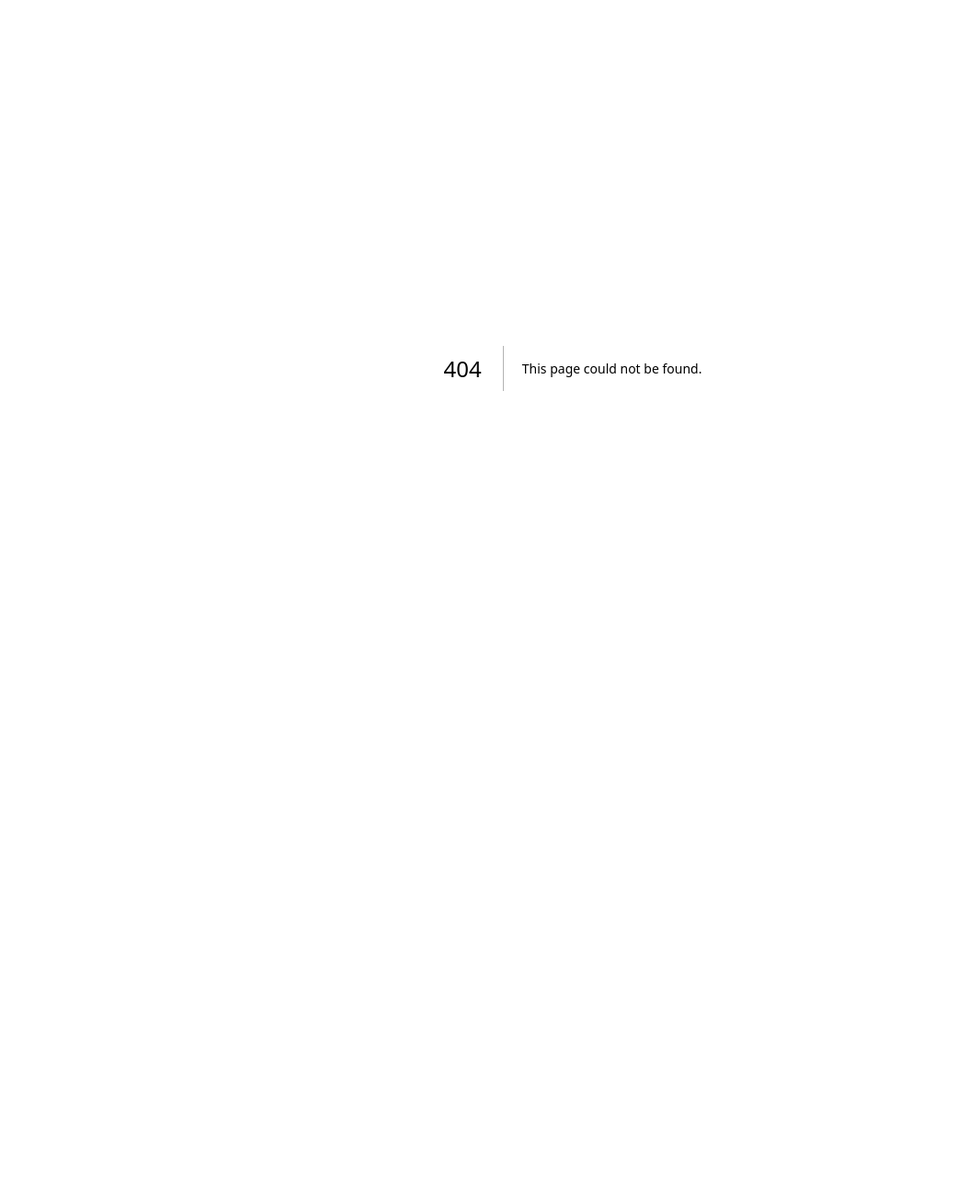
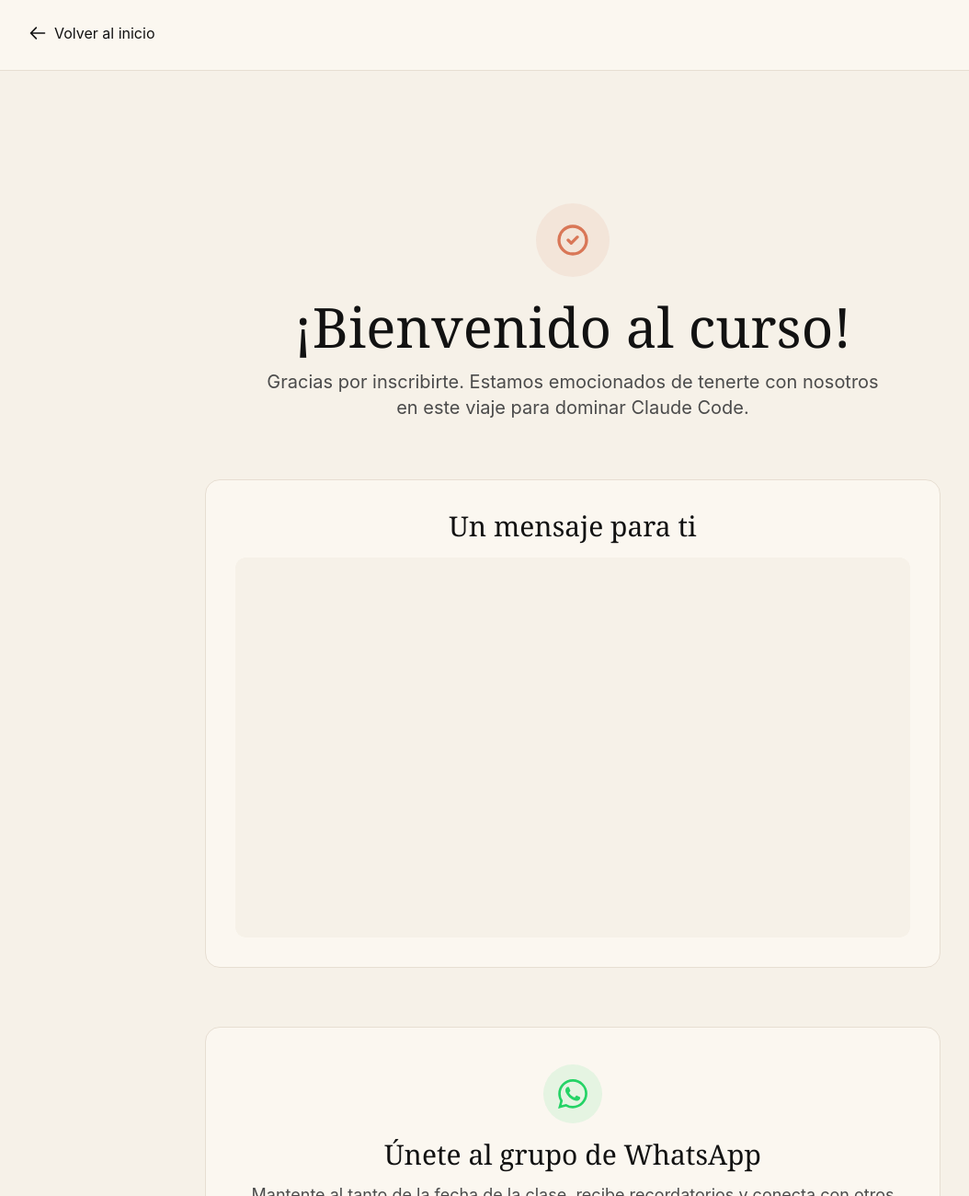
Before and after one commit to camidevai/CladeCodeConDaniel, a Next.js app: page /inscripcion in a window 1280 px wide. Before the commit this address had no page. Shown: the top 1300 px of the page at 92% size, without its empty margins (17-1071 px from the left). Before the commit the page ends 800 px from the top, so only its background shows below. Built offline with nearby package versions, Linux system fonts and the light colour scheme.

Commit message:
Add inscription page with WhatsApp group and thank you video

```diff
--- /dev/null
+++ b/app/inscripcion/page.tsx
@@ -0,0 +1,137 @@
+import type { Metadata } from "next";
+
+export const metadata: Metadata = {
+  title: "¡Bienvenido al Curso! | Claude Code",
+  description: "Gracias por inscribirte. Únete al grupo de WhatsApp para estar atento a la clase.",
+};
+
+export default function InscripcionPage() {
+  return (
+    <main className="min-h-screen bg-bg">
+      {/* Header */}
+      <header className="border-b border-border bg-surface">
+        <div className="max-w-7xl mx-auto px-6 sm:px-8 lg:px-12 py-6">
+          <a href="/" className="inline-flex items-center gap-2 text-text hover:text-accent transition-colors">
+            <svg className="w-5 h-5" fill="none" stroke="currentColor" viewBox="0 0 24 24">
+              <path strokeLinecap="round" strokeLinejoin="round" strokeWidth={2} d="M10 19l-7-7m0 0l7-7m-7 7h18" />
+            </svg>
+            Volver al inicio
+          </a>
+        </div>
+      </header>
+
+      {/* Main Content */}
+      <section className="py-20 sm:py-28 lg:py-36">
+        <div className="max-w-4xl mx-auto px-6 sm:px-8 lg:px-12">
+
+          {/* Welcome Message */}
+          <div className="text-center mb-16">
+            <div className="inline-flex items-center justify-center w-20 h-20 rounded-full bg-accent/10 mb-6">
+              <svg className="w-10 h-10 text-accent" fill="none" stroke="currentColor" viewBox="0 0 24 24">
+                <path strokeLinecap="round" strokeLinejoin="round" strokeWidth={2} d="M9 12l2 2 4-4m6 2a9 9 0 11-18 0 9 9 0 0118 0z" />
+              </svg>
+            </div>
+            <h1 className="font-editorial text-4xl sm:text-5xl lg:text-6xl text-text mb-4">
+              ¡Bienvenido al curso!
+            </h1>
+            <p className="text-lg sm:text-xl text-muted max-w-2xl mx-auto">
+              Gracias por inscribirte. Estamos emocionados de tenerte con nosotros en este viaje para dominar Claude Code.
+            </p>
+          </div>
+
+          {/* Thank You Video */}
+          <div className="mb-16">
+            <div className="bg-surface border border-border rounded-2xl p-6 sm:p-8">
+              <h2 className="font-editorial text-2xl sm:text-3xl text-text mb-4 text-center">
+                Un mensaje para ti
+              </h2>
+              <div className="aspect-video rounded-xl overflow-hidden bg-bg">
+                <iframe
+                  src="{{THANK_YOU_VIDEO_URL}}"
+                  title="Video de agradecimiento"
+                  allow="accelerometer; autoplay; clipboard-write; encrypted-media; gyroscope; picture-in-picture"
+                  allowFullScreen
+                  className="w-full h-full"
+                ></iframe>
+              </div>
+            </div>
+          </div>
+
+          {/* WhatsApp Group */}
+          <div className="bg-surface border border-border rounded-2xl p-8 sm:p-10">
+            <div className="text-center mb-8">
+              <div className="inline-flex items-center justify-center w-16 h-16 rounded-full bg-[#25D366]/10 mb-4">
+                <svg className="w-8 h-8 text-[#25D366]" fill="currentColor" viewBox="0 0 24 24">
+                  <path d="M17.472 14.382c-.297-.149-1.758-.867-2.03-.967-.273-.099-.471-.148-.67.15-.197.297-.767.966-.94 1.164-.173.199-.347.223-.644.075-.297-.15-1.255-.463-2.39-1.475-.883-.788-1.48-1.761-1.653-2.059-.173-.297-.018-.458.13-.606.134-.133.298-.347.446-.52.149-.174.198-.298.298-.497.099-.198.05-.371-.025-.52-.075-.149-.669-1.612-.916-2.207-.242-.579-.487-.5-.669-.51-.173-.008-.371-.01-.57-.01-.198 0-.52.074-.792.372-.272.297-1.04 1.016-1.04 2.479 0 1.462 1.065 2.875 1.213 3.074.149.198 2.096 3.2 5.077 4.487.709.306 1.262.489 1.694.625.712.227 1.36.195 1.871.118.571-.085 1.758-.719 2.006-1.413.248-.694.248-1.289.173-1.413-.074-.124-.272-.198-.57-.347m-5.421 7.403h-.004a9.87 9.87 0 01-5.031-1.378l-.361-.214-3.741.982.998-3.648-.235-.374a9.86 9.86 0 01-1.51-5.26c.001-5.45 4.436-9.884 9.888-9.884 2.64 0 5.122 1.03 6.988 2.898a9.825 9.825 0 012.893 6.994c-.003 5.45-4.437 9.884-9.885 9.884m8.413-18.297A11.815 11.815 0 0012.05 0C5.495 0 .16 5.335.157 11.892c0 2.096.547 4.142 1.588 5.945L.057 24l6.305-1.654a11.882 11.882 0 005.683 1.448h.005c6.554 0 11.89-5.335 11.893-11.893a11.821 11.821 0 00-3.48-8.413Z"/>
+                </svg>
+              </div>
+              <h2 className="font-editorial text-2xl sm:text-3xl text-text mb-3">
+                Únete al grupo de WhatsApp
+              </h2>
+              <p className="text-muted text-lg mb-8">
+                Mantente al tanto de la fecha de la clase, recibe recordatorios y conecta con otros estudiantes.
+              </p>
+            </div>
+
+            <div className="space-y-4">
+              <a
+                href="{{WHATSAPP_GROUP_URL}}"
+                target="_blank"
+                rel="noopener noreferrer"
+                className="block w-full sm:w-auto sm:mx-auto sm:max-w-md px-8 py-4 text-center text-base sm:text-lg font-medium text-white bg-[#25D366] rounded-lg hover:bg-[#20BA5A] transition-all duration-200 shadow-sm hover:shadow-md focus:outline-none focus:ring-2 focus:ring-[#25D366] focus:ring-offset-2 focus:ring-offset-surface"
+              >
+                <span className="inline-flex items-center justify-center gap-2">
+                  <svg className="w-6 h-6" fill="currentColor" viewBox="0 0 24 24">
+                    <path d="M17.472 14.382c-.297-.149-1.758-.867-2.03-.967-.273-.099-.471-.148-.67.15-.197.297-.767.966-.94 1.164-.173.199-.347.223-.644.075-.297-.15-1.255-.463-2.39-1.475-.883-.788-1.48-1.761-1.653-2.059-.173-.297-.018-.458.13-.606.134-.133.298-.347.446-.52.149-.174.198-.298.298-.497.099-.198.05-.371-.025-.52-.075-.149-.669-1.612-.916-2.207-.242-.579-.487-.5-.669-.51-.173-.008-.371-.01-.57-.01-.198 0-.52.074-.792.372-.272.297-1.04 1.016-1.04 2.479 0 1.462 1.065 2.875 1.213 3.074.149.198 2.096 3.2 5.077 4.487.709.306 1.262.489 1.694.625.712.227 1.36.195 1.871.118.571-.085 1.758-.719 2.006-1.413.248-.694.248-1.289.173-1.413-.074-.124-.272-.198-.57-.347m-5.421 7.403h-.004a9.87 9.87 0 01-5.031-1.378l-.361-.214-3.741.982.998-3.648-.235-.374a9.86 9.86 0 01-1.51-5.26c.001-5.45 4.436-9.884 9.888-9.884 2.64 0 5.122 1.03 6.988 2.898a9.825 9.825 0 012.893 6.994c-.003 5.45-4.437 9.884-9.885 9.884m8.413-18.297A11.815 11.815 0 0012.05 0C5.495 0 .16 5.335.157 11.892c0 2.096.547 4.142 1.588 5.945L.057 24l6.305-1.654a11.882 11.882 0 005.683 1.448h.005c6.554 0 11.89-5.335 11.893-11.893a11.821 11.821 0 00-3.48-8.413Z"/>
+                  </svg>
+                  Unirme al grupo
+                </span>
+              </a>
+
+              <p className="text-sm text-muted text-center">
+                Te notificaremos cuando esté confirmada la fecha de la clase
+              </p>
+            </div>
+          </div>
+
+          {/* Next Steps */}
+          <div className="mt-16 bg-bg border border-border rounded-2xl p-8">
+            <h3 className="font-editorial text-xl sm:text-2xl text-text mb-6 text-center">
+              Próximos pasos
+            </h3>
+            <div className="space-y-4">
+              <div className="flex items-start gap-4">
+                <div className="flex-shrink-0 w-8 h-8 rounded-full bg-accent/10 flex items-center justify-center">
+                  <span className="text-accent font-medium">1</span>
+                </div>
+                <div>
+                  <h4 className="font-medium text-text mb-1">Únete al grupo de WhatsApp</h4>
+                  <p className="text-sm text-muted">Recibirás la fecha confirmada de la clase y recordatorios</p>
+                </div>
+              </div>
+              <div className="flex items-start gap-4">
+                <div className="flex-shrink-0 w-8 h-8 rounded-full bg-accent/10 flex items-center justify-center">
+                  <span className="text-accent font-medium">2</span>
+                </div>
+                <div>
+                  <h4 className="font-medium text-text mb-1">Prepara tu entorno</h4>
+                  <p className="text-sm text-muted">Asegúrate de tener Claude Code instalado antes de la clase</p>
+                </div>
+              </div>
+              <div className="flex items-start gap-4">
+                <div className="flex-shrink-0 w-8 h-8 rounded-full bg-accent/10 flex items-center justify-center">
+                  <span className="text-accent font-medium">3</span>
+                </div>
+                <div>
+                  <h4 className="font-medium text-text mb-1">Nos vemos en la clase</h4>
+                  <p className="text-sm text-muted">Llega con preguntas y ganas de aprender</p>
+                </div>
+              </div>
+            </div>
+          </div>
+
+        </div>
+      </section>
+    </main>
+  );
+}
--- a/components/Footer.tsx
+++ b/components/Footer.tsx
@@ -9,19 +9,17 @@
       <div className="bg-accent/5 border-b border-border">
         <div className="max-w-4xl mx-auto px-6 sm:px-8 lg:px-12 py-16 sm:py-20 text-center">
           <h2 className="font-editorial text-3xl sm:text-4xl lg:text-5xl text-text mb-4">
-            Empieza hoy con el primer video
+            Inscríbete al curso
           </h2>
           <p className="text-lg sm:text-xl text-muted mb-8 max-w-2xl mx-auto">
-            Guarda el video para seguirlo paso a paso. Suscríbete si quieres que lo transformemos en serie completa.
+            Únete al grupo de WhatsApp para recibir la fecha de la clase y estar atento a todos los detalles.
           </p>
           <div className="flex flex-col sm:flex-row gap-4 justify-center">
             <a
-              href="{{YOUTUBE_URL}}"
-              target="_blank"
-              rel="noopener noreferrer"
+              href="/inscripcion"
               className="inline-flex items-center justify-center px-8 py-4 text-base sm:text-lg font-medium text-white bg-accent rounded-lg hover:bg-[#C86647] transition-all duration-200 shadow-sm hover:shadow-md focus:outline-none focus:ring-2 focus:ring-accent focus:ring-offset-2 focus:ring-offset-surface"
             >
-              Ver el video ahora
+              Inscribirme al curso
               <svg className="ml-2 w-5 h-5" fill="none" stroke="currentColor" viewBox="0 0 24 24">
                 <path strokeLinecap="round" strokeLinejoin="round" strokeWidth={2} d="M14 5l7 7m0 0l-7 7m7-7H3" />
               </svg>
--- a/components/Hero.tsx
+++ b/components/Hero.tsx
@@ -22,13 +22,11 @@
             {/* CTAs */}
             <div className="flex flex-col sm:flex-row gap-4">
               <a
-                href="{{YOUTUBE_URL}}"
-                target="_blank"
-                rel="noopener noreferrer"
+                href="/inscripcion"
                 className="inline-flex items-center justify-center px-8 py-4 text-base sm:text-lg font-medium text-white bg-accent rounded-lg hover:bg-[#C86647] transition-all duration-200 shadow-sm hover:shadow-md focus:outline-none focus:ring-2 focus:ring-accent focus:ring-offset-2 focus:ring-offset-bg"
-                aria-label="Ver el curso completo en YouTube"
+                aria-label="Inscribirme al curso de Claude Code"
               >
-                Ver el video ahora
+                Inscribirme al curso
                 <svg className="ml-2 w-5 h-5" fill="none" stroke="currentColor" viewBox="0 0 24 24">
                   <path strokeLinecap="round" strokeLinejoin="round" strokeWidth={2} d="M14 5l7 7m0 0l-7 7m7-7H3" />
                 </svg>
```
